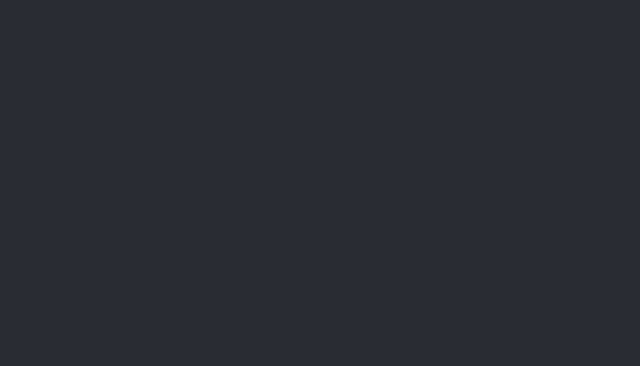
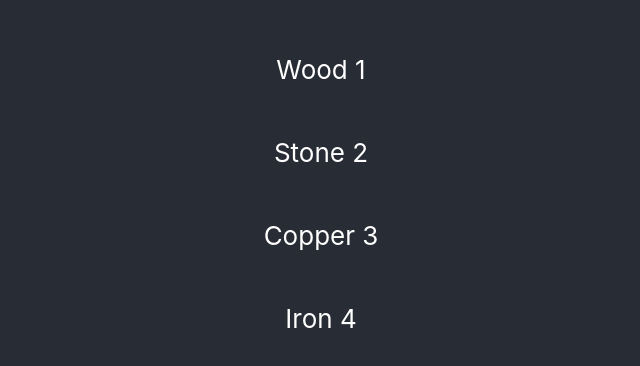
Before and after one commit to michael-k-goff/civulator, a React (Vite) app: page / in a window 1280 px wide. Shown: the part 206-572 px from the top of the page, without its empty margins (319-959 px from the left). Built offline with nearby package versions, Linux system fonts and the light colour scheme.

Commit message:
Add and display basic resources

```diff
--- a/src/App.tsx
+++ b/src/App.tsx
@@ -11,12 +11,23 @@ let gameData = {
   ]
 };
 
+let Resource = (resource: any) => {
+  return (
+    <p>
+      {resource[0]} {resource[1]}
+    </p>
+  )
+}
+
 function App() {
   const [frameCount, setFrameCount] = useState(0)
 
   return (
     <div className="App">
       <header className="App-header">
+        {gameData.resources.map(r =>
+          Resource(r)
+        )}
       </header>
     </div>
   )
```
